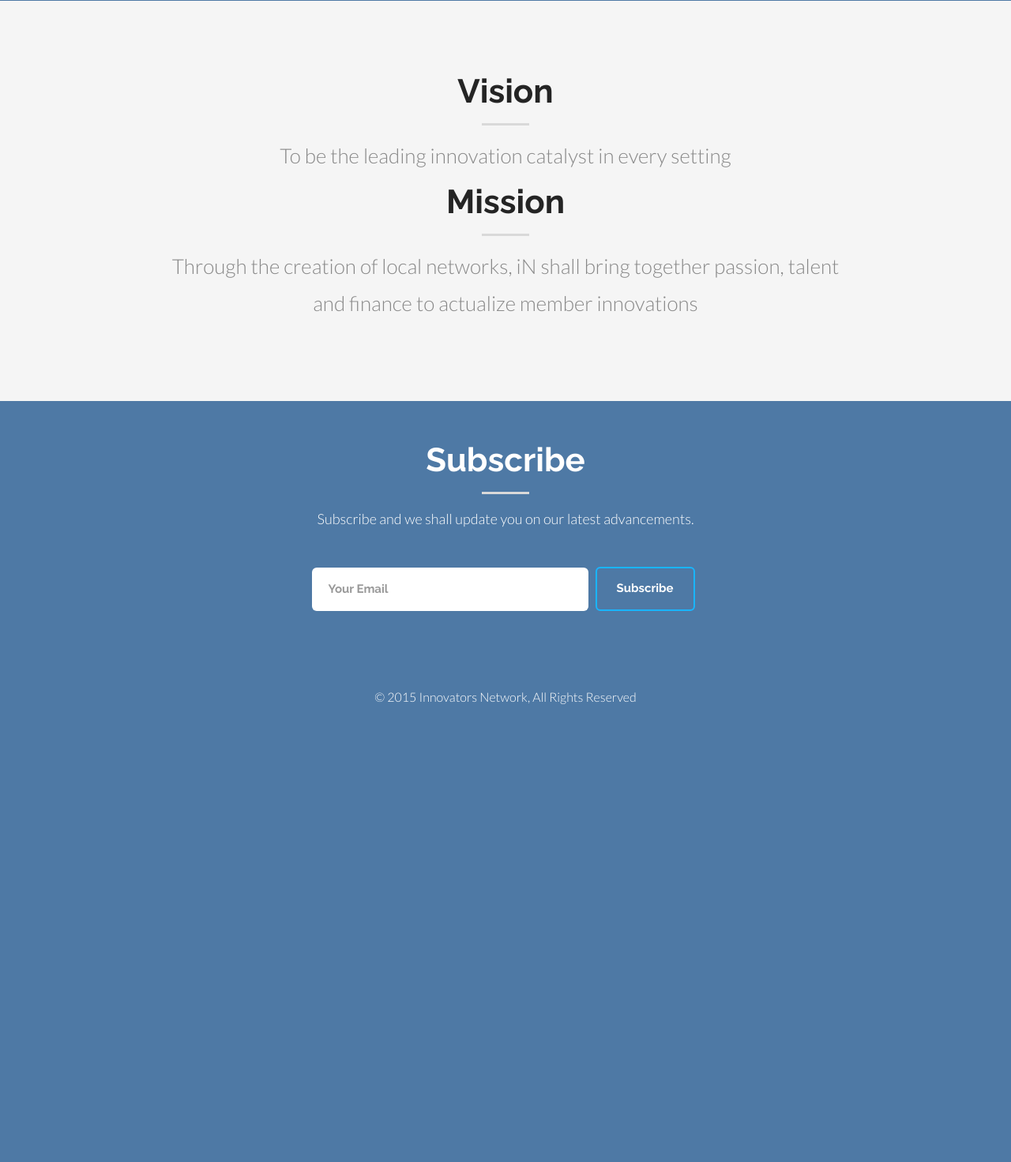
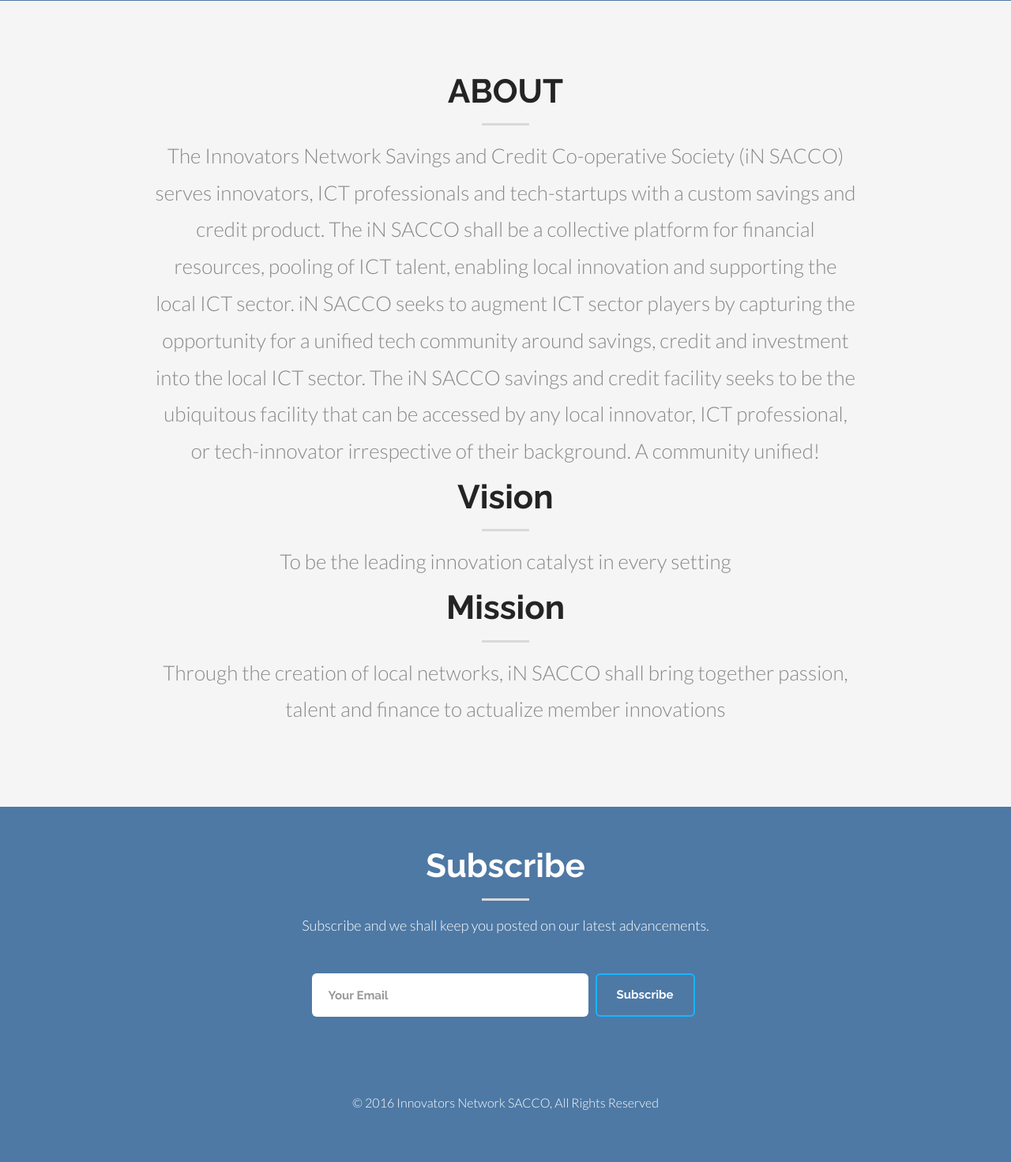
Before and after one commit to SteveWaweru/innovators-network, a Django app: page / in a window 1280 px wide. Shown: the part 852-2324 px from the top of the page at 79% size. Before the commit the page ends 1744 px from the top, so only its background shows below. Run offline with Django 3.2, Linux system fonts and the light colour scheme; some libraries are stand-ins or nearby versions.

Commit message:
Content update

```diff
--- a/dashboard/templates/dashboard/index.html
+++ b/dashboard/templates/dashboard/index.html
@@ -7,7 +7,7 @@
     <meta name="description" content="">
     <meta name="author" content="">
 
-	<title>Innovation Network</title>
+    <title>INSACCO | Innovation Network</title>
 
     <!-- CSS -->
     <!-- Bootstrap core CSS -->
@@ -45,7 +45,8 @@
                 {% endif %}
                 <div class="i_header">
                     <div class="logo">
-							<img src="{% static 'assets/logo/Innovators_Network_SACCO_Logo_FA_Hi_Res-01.png' %}" alt="Innovators Network">
+                        <img src="{% static 'assets/logo/Innovators_Network_SACCO_Logo_FA_Hi_Res-01.png' %}"
+                             alt="Innovators Network">
                     </div>
                 </div>
             </div>
@@ -59,6 +60,24 @@
 
 <section class="about">
     <div class="container">
+        <div class="row">
+
+            <div class="col-md-12">
+                <h2>ABOUT</h2>
+                <div class="header-deveider"></div>
+                <p class="wow fadeInUp">
+                    The Innovators Network Savings and Credit Co-operative Society (iN SACCO) serves innovators, ICT
+                    professionals and tech-startups with a custom savings and credit product. The iN SACCO shall be a
+                    collective platform for financial resources, pooling of ICT talent, enabling local innovation and
+                    supporting the local ICT sector. iN SACCO seeks to augment ICT sector players by capturing the
+                    opportunity for a unified tech community around savings, credit and investment into the local ICT
+                    sector. The iN SACCO savings and credit facility seeks to be the ubiquitous facility that can be
+                    accessed by any local innovator, ICT professional, or tech-innovator irrespective of their
+                    background. A community unified!
+                </p>
+            </div>
+
+        </div>
         <div class="row">
 
             <div class="col-md-12">
@@ -76,7 +95,7 @@
                 <h2>Mission</h2>
                 <div class="header-deveider"></div>
                 <p class="wow fadeInUp">
-						Through the creation of local networks, iN shall bring together passion, talent and finance to
+                    Through the creation of local networks, iN SACCO shall bring together passion, talent and finance to
                     actualize member innovations
                 </p>
             </div>
@@ -97,7 +116,7 @@
                 <h2>Subscribe</h2>
                 <div class="header-deveider"></div>
                 <p class="wow fadeInUp">
-                        Subscribe and we shall update you on our latest advancements.
+                    Subscribe and we shall keep you posted on our latest advancements.
                 </p>
             </div>
 
@@ -106,7 +125,8 @@
                     {% csrf_token %}
                     <div class="form-group">
                         <label class="sr-only" for="sub-email">Your Email</label>
-							<input type="email" id="email" name="email" class="form-control input-box" placeholder="Your Email" >
+                        <input type="email" id="email" name="email" class="form-control input-box"
+                               placeholder="Your Email">
                     </div>
                     <button type="submit" class="btn btn-default btn-theme">Subscribe</button>
                 </form>
@@ -115,7 +135,7 @@
 
             <div id="share" class="col-md-12 wow fadeInUp">
                 <p class="copyright">
-						© 2015 Innovators Network, All Rights Reserved
+                    © 2016 Innovators Network SACCO, All Rights Reserved
                 </p>
             </div>
 
```
Also changed, not shown: db.sqlite3. Lines whose indentation alone changed are shown as unchanged.
